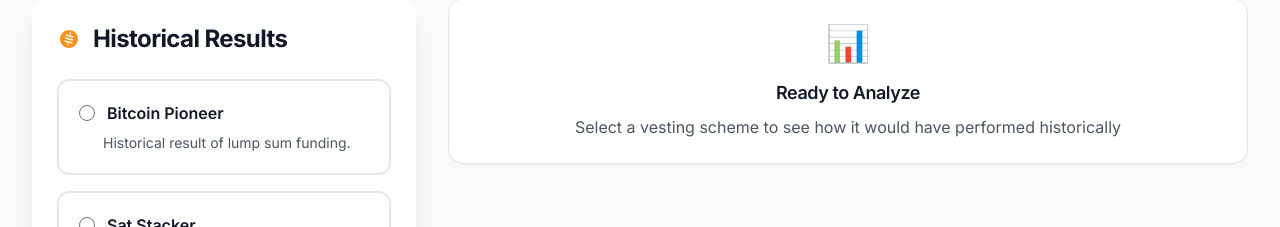
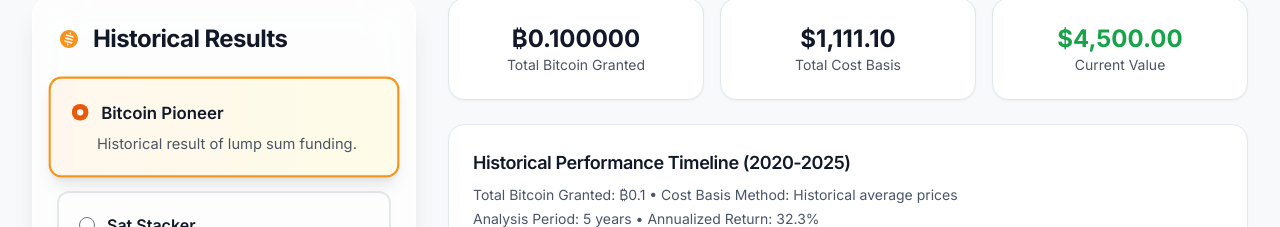
Before and after one commit to rathernotsay21/bitcoin_benefit, a Next.js app: page /historical in a window 1280 px wide. Shown: the part 123-350 px from the top of the page. Built offline with nearby package versions, Linux system fonts and the light colour scheme; no server answers.

Commit message:
little stuff

```diff
--- a/src/stores/calculatorStore.ts
+++ b/src/stores/calculatorStore.ts
@@ -2,6 +2,7 @@
 import { CalculationInputs, VestingCalculationResult, VestingScheme } from '@/types/vesting';
 import { VestingCalculator } from '@/lib/vesting-calculations';
 import { BitcoinAPI } from '@/lib/bitcoin-api';
+import { VESTING_SCHEMES } from '@/lib/vesting-schemes';
 
 interface CalculatorState {
   // Input state
@@ -33,7 +34,7 @@
 
 export const useCalculatorStore = create<CalculatorState>((set, get) => ({
   // Initial state
-  selectedScheme: null,
+  selectedScheme: VESTING_SCHEMES.find(scheme => scheme.id === 'accelerator') || null,
   inputs: {
     projectedBitcoinGrowth: 15,
   },
@@ -114,7 +115,7 @@
 
   resetCalculator: () => {
     set({
-      selectedScheme: null,
+      selectedScheme: VESTING_SCHEMES.find(scheme => scheme.id === 'accelerator') || null,
       inputs: {
         projectedBitcoinGrowth: 15,
       },
--- a/src/stores/historicalCalculatorStore.ts
+++ b/src/stores/historicalCalculatorStore.ts
@@ -9,6 +9,7 @@
 import { HistoricalCalculator } from '@/lib/historical-calculations';
 import { HistoricalBitcoinAPI } from '@/lib/historical-bitcoin-api';
 import { BitcoinAPI } from '@/lib/bitcoin-api';
+import { HISTORICAL_VESTING_SCHEMES } from '@/lib/historical-vesting-schemes';
 
 interface HistoricalCalculatorState {
   // Input state
@@ -42,7 +43,7 @@
 
 export const useHistoricalCalculatorStore = create<HistoricalCalculatorState>((set, get) => ({
   // Initial state
-  selectedScheme: null,
+  selectedScheme: HISTORICAL_VESTING_SCHEMES.find(scheme => scheme.id === 'accelerator') || null,
   startingYear: 2020, // Default to 2020
   costBasisMethod: 'average',
   schemeCustomizations: {},
@@ -217,7 +218,7 @@
 
   resetCalculator: () => {
     set({
-      selectedScheme: null,
+      selectedScheme: HISTORICAL_VESTING_SCHEMES.find(scheme => scheme.id === 'accelerator') || null,
       startingYear: 2020,
       costBasisMethod: 'average',
       schemeCustomizations: {},
```
